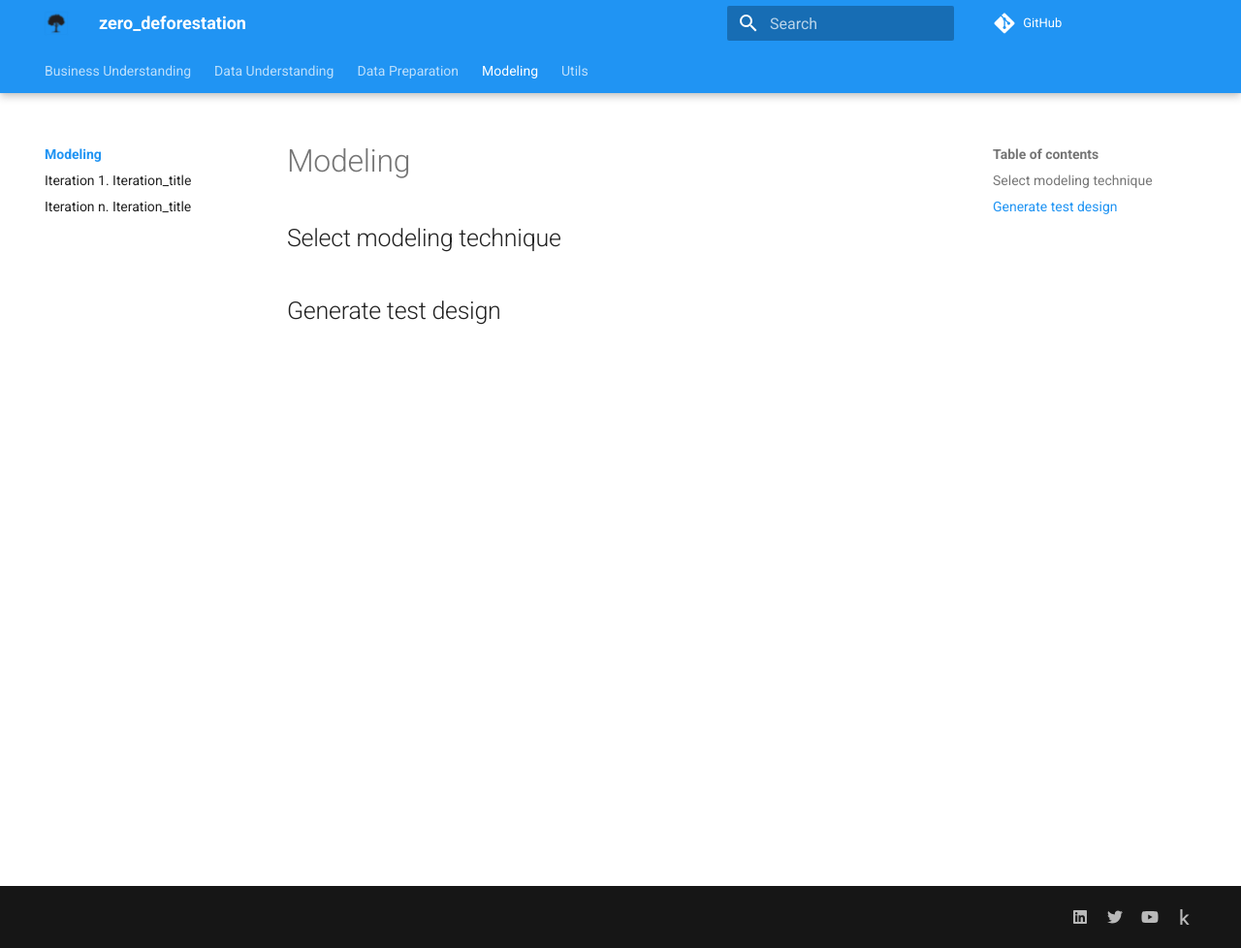
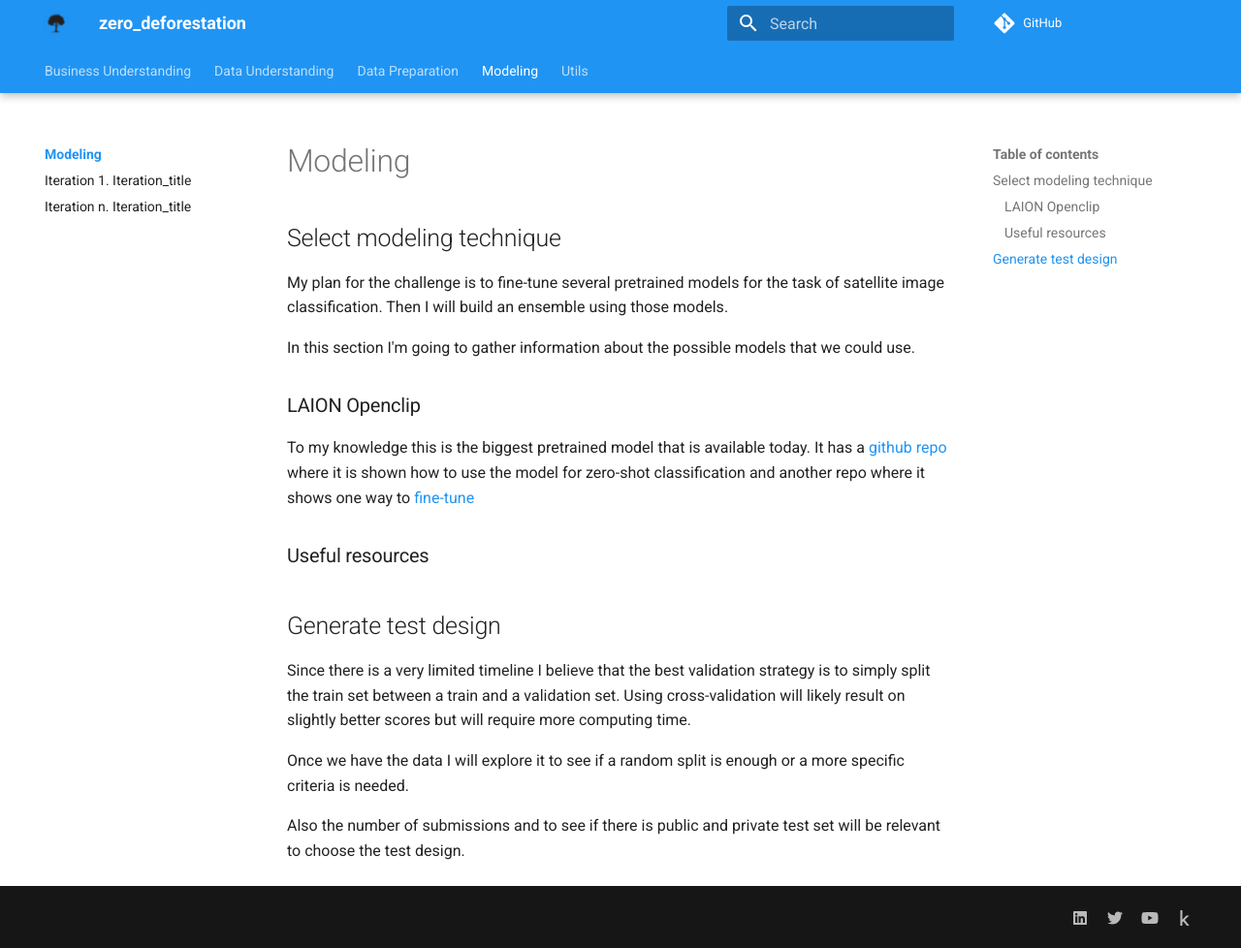
Before and after one commit to ironbar/schneider_zero_deforestation, an MkDocs documentation site: the page built from docs/modeling/README.md, in a window 1280 px wide and 978 px high. Shown: the whole window at 97% size. Built offline with MkDocs 1.6.1 and Material for MkDocs 9.7.7, drawn with Linux system fonts in a browser that asks for light colours; comment, search, counter and statistics services are not loaded.

Commit message:
started searching for different pretrained models

```diff
--- a/docs/modeling/README.md
+++ b/docs/modeling/README.md
@@ -7,6 +7,21 @@ techniques are applied, perform this task separately for each technique.
 Many modeling techniques make specific assumptions about the data—for example,
 that all attributes have uniform distributions, no missing values allowed,
 class attribute must be symbolic, etc. Record any such assumptions made. --->
+
+My plan for the challenge is to fine-tune several pretrained models for the task
+of satellite image classification. Then I will build an ensemble using those models.
+
+In this section I'm going to gather information about the possible models that we
+could use.
+
+### LAION Openclip
+
+To my knowledge this is the biggest pretrained model that is available today. It has
+a [github repo](https://github.com/mlfoundations/open_clip) where it is shown how
+to use the model for zero-shot classification and another repo where it shows one
+way to [fine-tune](https://github.com/mlfoundations/wise-ft)
+
+### Useful resources
 
 ## Generate test design
 
@@ -22,3 +37,13 @@ the data distribution is very different, or the size of the data is small and we
 to make a lot of submissions. Sometimes is not easy to have a good correlation between
 validation score and LB score
 --->
+
+Since there is a very limited timeline I believe that the best validation strategy
+is to simply split the train set between a train and a validation set. Using cross-validation will likely result on slightly better scores but will require
+more computing time.
+
+Once we have the data I will explore it to see if a random split is enough or
+a more specific criteria is needed.
+
+Also the number of submissions and to see if there is public and private test set
+will be relevant to choose the test design.
```
Also changed, not shown: docs/01_Business_Understanding.md (+1 -1 lines).
